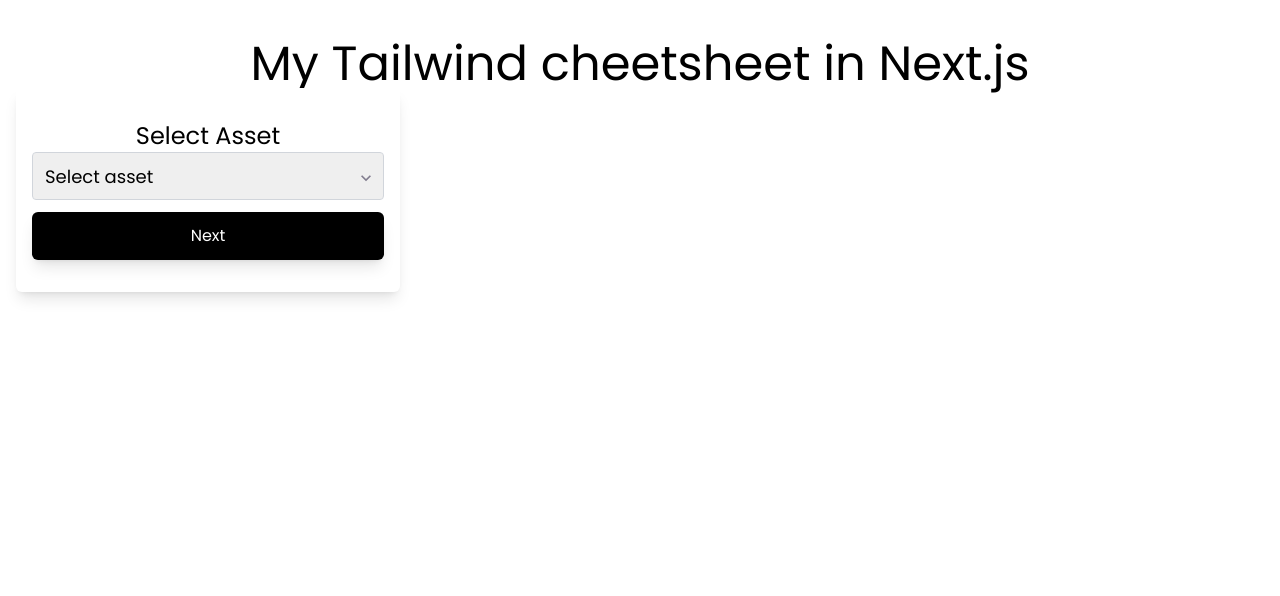
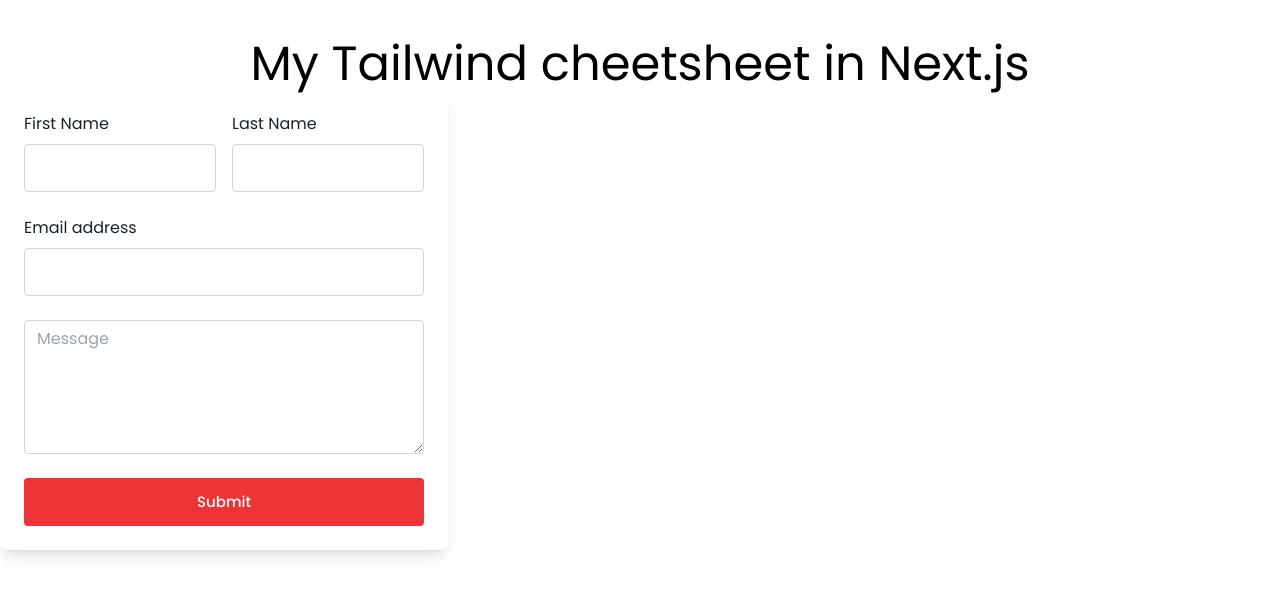
Before and after one commit to Ademayowa/cheetsheet-tailwindcss, a Next.js app: page / in a window 1280 px wide. Shown: the top 596 px of the page. Built offline with nearby package versions, Linux system fonts and the light colour scheme.

Commit message:
updates login form

```diff
--- /dev/null
+++ b/components/TwoLayerLogin.js
@@ -0,0 +1,65 @@
+export default function Register() {
+  return (
+    <div className='block p-6 rounded-lg shadow-lg bg-white max-w-md'>
+      <form>
+        <div className='grid grid-cols-2 gap-4'>
+          <div className='form-group mb-6'>
+            <label
+              for='firstname'
+              className='form-label inline-block mb-2 text-[#1A202C]'
+            >
+              First Name
+            </label>
+
+            <input
+              type='text'
+              className='form-control block w-full px-3 py-1.5 h-12 text-base font-normal text-gray-700 bg-white bg-clip-padding border border-solid border-gray-300 rounded transition ease-in-out m-0focus:text-gray-700 focus:bg-white focus:border-stone-600 focus:outline-none'
+            />
+          </div>
+
+          <div className='form-group mb-6'>
+            <label
+              for='lastname'
+              className='form-label inline-block mb-2 text-[#1A202C]'
+            >
+              Last Name
+            </label>
+
+            <input
+              type='text'
+              className='form-control block w-full px-3 py-1.5 h-12 text-base font-normal text-gray-700 bg-white bg-clip-padding border border-solid border-gray-300 rounded transition ease-in-out m-0focus:text-gray-700 focus:bg-white focus:border-stone-600 focus:outline-none'
+            />
+          </div>
+        </div>
+
+        <div className='form-group mb-6'>
+          <label
+            for='email'
+            className='form-label inline-block mb-2 text-[#1A202C]'
+          >
+            Email address
+          </label>
+          <input
+            type='email'
+            className='form-control block w-full px-3 py-1.5 h-12 text-base font-normal text-gray-700 bg-white bg-clip-padding border border-solid border-gray-300 rounded transition ease-in-out m-0focus:text-gray-700 focus:bg-white focus:border-stone-600 focus:outline-none'
+          />
+        </div>
+
+        <div className='form-group mb-6'>
+          <textarea
+            className='form-control block w-full px-3 py-1.5 text-base font-normaltext-gray-700 last:bg-whitebg-clip-padding border border-solid border-gray-300 rounded transition ease-in-out m-0focus:text-gray-700 focus:bg-white focus:border-stone-600 focus:outline-none'
+            rows='5'
+            placeholder='Message'
+          ></textarea>
+        </div>
+
+        <button
+          type='submit'
+          className='w-full px-6 py-3 h-12 bg-[#EC3335] text-white inline-block  border-red-600 font-medium text-[15px] leading-tight rounded'
+        >
+          Submit
+        </button>
+      </form>
+    </div>
+  );
+}
--- a/pages/index.js
+++ b/pages/index.js
@@ -1,15 +1,14 @@
 import Layout from '@/components/Layout';
-import SearchIconInForm from '@/components/SearchIconInForm';
-import SelectDropdown from '@/components/SelectDropdown';
-import LoginFormInACard from '@/components/LoginFormInACard';
+import TwoLayerLogin from '@/components/TwoLayerLogin';
 
 export default function Home() {
   return (
-    <Layout title='Gradient on images'>
+    <Layout>
       <div className='text-center mt-10'>
         <h1 className='text-5xl'>My Tailwind cheetsheet in Next.js</h1>
-        <SelectDropdown />
       </div>
+
+      <TwoLayerLogin />
     </Layout>
   );
 }
```
